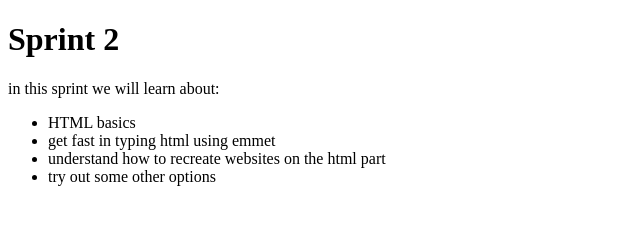
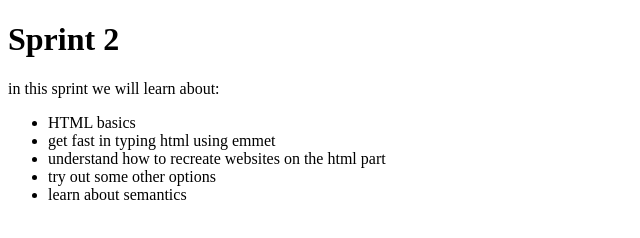
Before and after one commit to Joslunel/spring2019-sprint2, a plain HTML site: page index.html in a window 1280 px wide. Shown: the whole page, without its empty margins (0-640 px from the left). Drawn offline with Linux system fonts and the light colour scheme.

Commit message:
Update index.html

```diff
--- a/index.html
+++ b/index.html
@@ -14,6 +14,7 @@
     <li>get fast in typing html using emmet</li>
     <li>understand how to recreate websites on the html part</li>
     <li>try out some other options</li>
+    <li>learn about semantics</li>
   </ul>
 
 </body>
```
